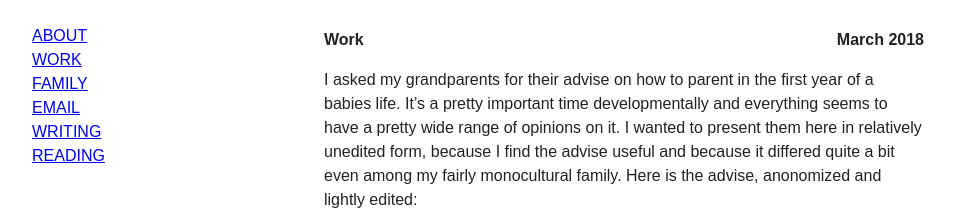
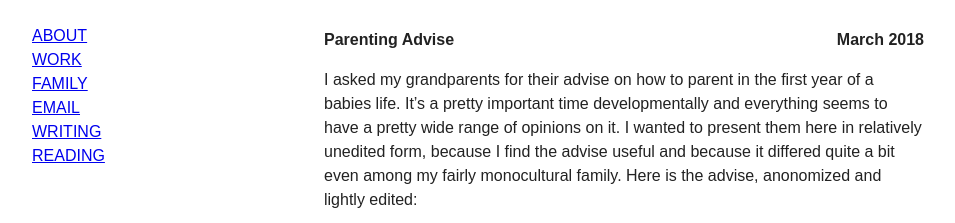
Before and after one commit to rogerkirkness/writing, a Jekyll site: the page built from _posts/2018-03-11-parenting-advise.md, in a window 1280 px wide. Shown: the top 223 px of the page, without its empty margins (16-971 px from the left). Built offline with Jekyll 4.4.1, drawn with Linux system fonts in a browser that asks for light colours.

Commit message:
Bump version to 1.0.2

```diff
--- a/_posts/2018-03-11-parenting-advise.md
+++ b/_posts/2018-03-11-parenting-advise.md
@@ -1,6 +1,6 @@
 ---
 layout: post
-title: Work
+title: Parenting Advise
 date: March 2018
 ---
 I asked my grandparents for their advise on how to parent in the first year of a babies life. It's a pretty important time developmentally and everything seems to have a pretty wide range of opinions on it. I wanted to present them here in relatively unedited form, because I find the advise useful and because it differed quite a bit even among my fairly monocultural family. Here is the advise, anonomized and lightly edited:
```
